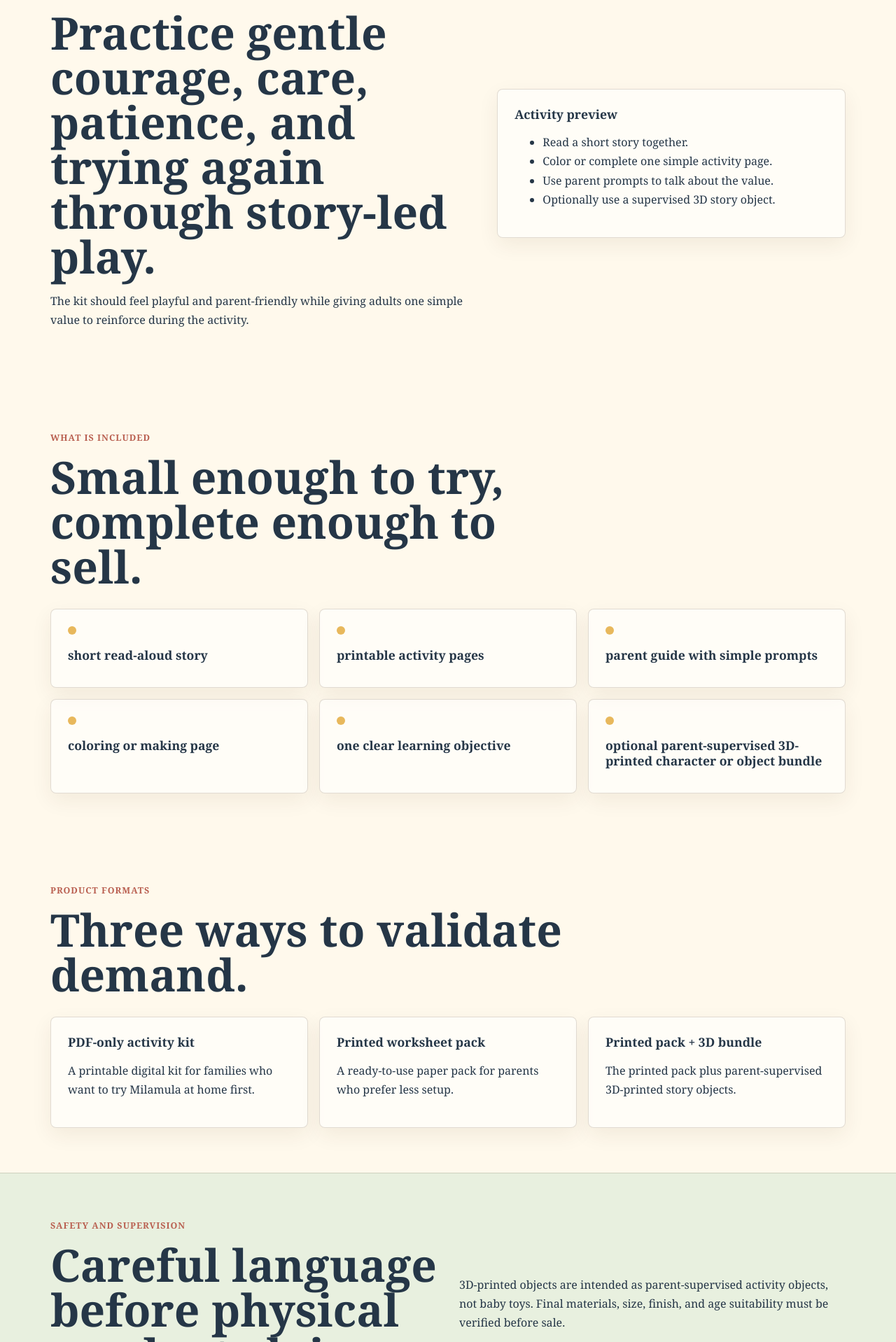
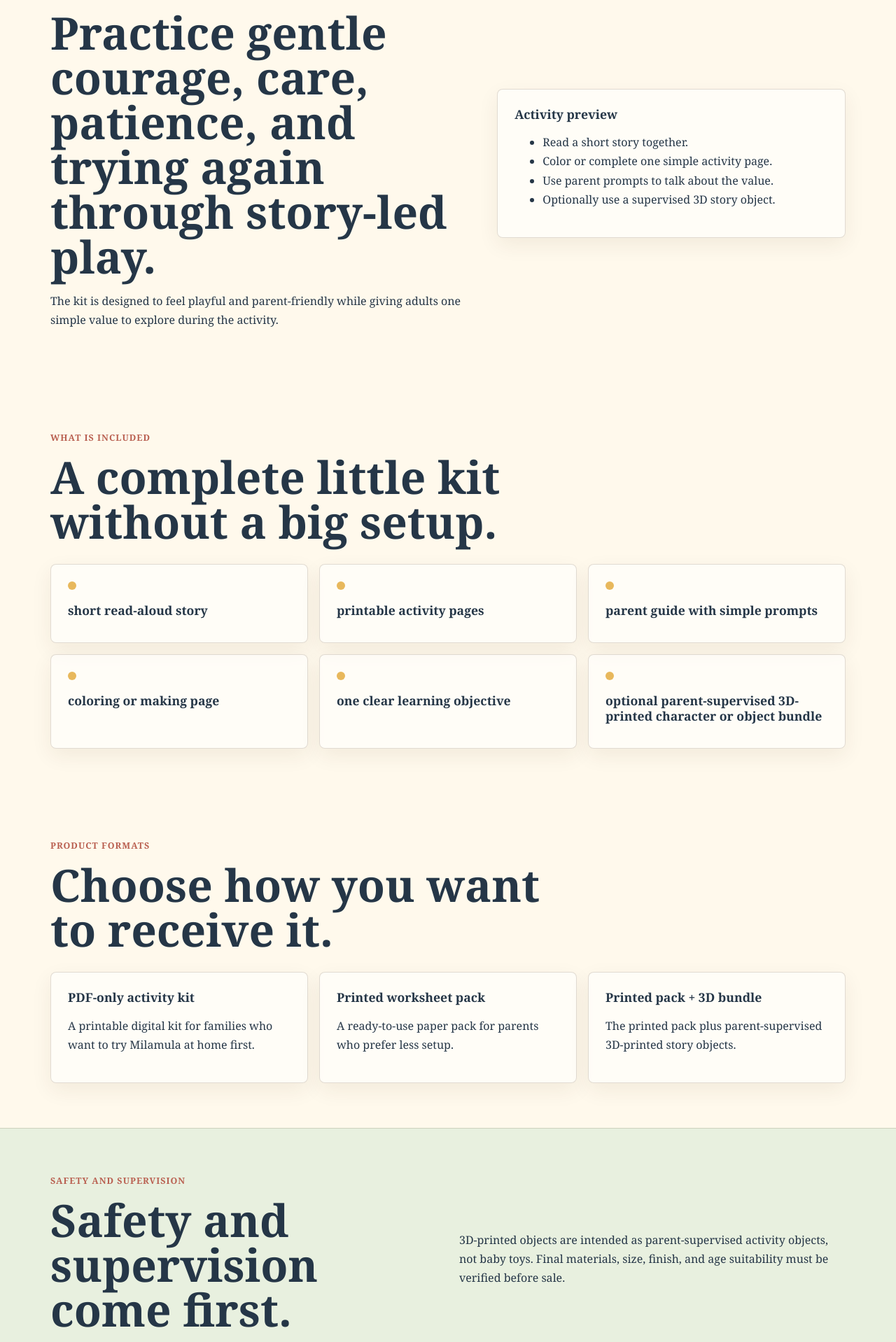
Before and after one commit to nthnlgnwn-crypto/milamula, a Next.js app: page /kit/adventure-kit-1 in a window 1280 px wide. Shown: the part 882-2800 px from the top of the page at 70% size. Built offline with nearby package versions, Linux system fonts and the light colour scheme.

Commit message:
Polish Milamula launch copy

```diff
--- a/app/kit/adventure-kit-1/page.tsx
+++ b/app/kit/adventure-kit-1/page.tsx
@@ -7,7 +7,7 @@ export default function KitPage() {
     <main>
       <section className="kit-hero">
         <div>
-          <p className="eyebrow">First MVP offer</p>
+          <p className="eyebrow">First adventure kit</p>
           <h1>{firstKit.title}</h1>
           <p className="lead">{firstKit.tagline}</p>
           <p className="small-meta">{firstKit.ageRange}</p>
@@ -23,8 +23,8 @@ export default function KitPage() {
           <p className="eyebrow">Learning objective</p>
           <h2>{firstKit.learningGoal}</h2>
           <p>
-            The kit should feel playful and parent-friendly while giving adults one
-            simple value to reinforce during the activity.
+            The kit is designed to feel playful and parent-friendly while giving adults
+            one simple value to explore during the activity.
           </p>
         </div>
         <div className="note-box">
@@ -41,7 +41,7 @@ export default function KitPage() {
       <section className="section">
         <div className="section-heading">
           <p className="eyebrow">What is included</p>
-          <h2>Small enough to try, complete enough to sell.</h2>
+          <h2>A complete little kit without a big setup.</h2>
         </div>
         <div className="feature-grid">
           {firstKit.includes.map((item) => (
@@ -56,7 +56,7 @@ export default function KitPage() {
       <section className="section">
         <div className="section-heading">
           <p className="eyebrow">Product formats</p>
-          <h2>Three ways to validate demand.</h2>
+          <h2>Choose how you want to receive it.</h2>
         </div>
         <div className="format-list">
           {kitFormats.map((format) => (
@@ -71,7 +71,7 @@ export default function KitPage() {
       <section className="band">
         <div>
           <p className="eyebrow">Safety and supervision</p>
-          <h2>Careful language before physical product claims.</h2>
+          <h2>Safety and supervision come first.</h2>
         </div>
         <p>{firstKit.supervisionNote}</p>
       </section>
--- a/lib/content.ts
+++ b/lib/content.ts
@@ -36,7 +36,7 @@ export const faqs = [
   {
     question: "Is Milamula a subscription?",
     answer:
-      "Not yet. The first MVP validates one paid activity kit before building a larger content platform."
+      "Not yet. The first release is a one-off activity kit. More kits may come later if families find this useful."
   },
   {
     question: "Can I buy only the printable PDF?",
```
Also changed, not shown: app/how-it-works/page.tsx (+6 -7 lines), app/page.tsx (+5 -5 lines).
